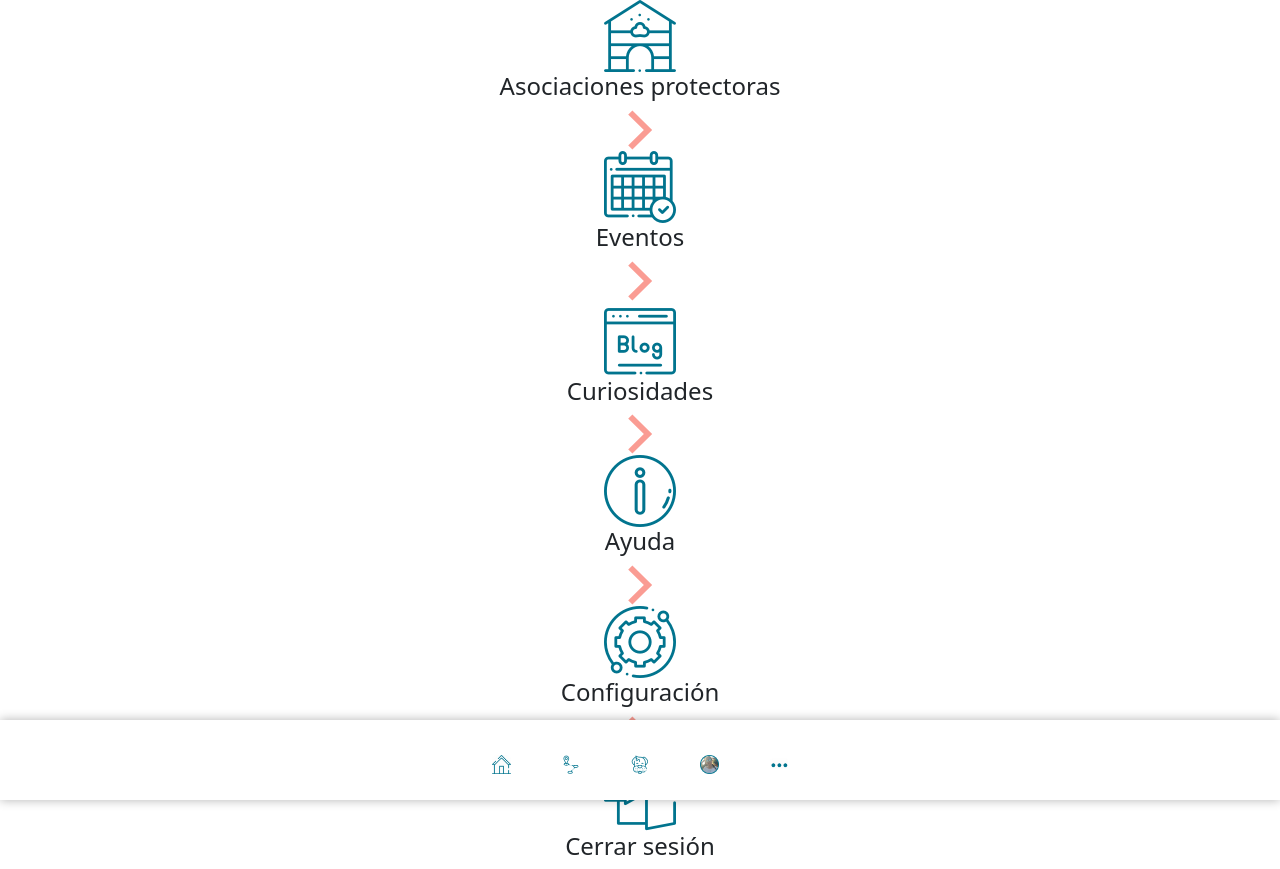
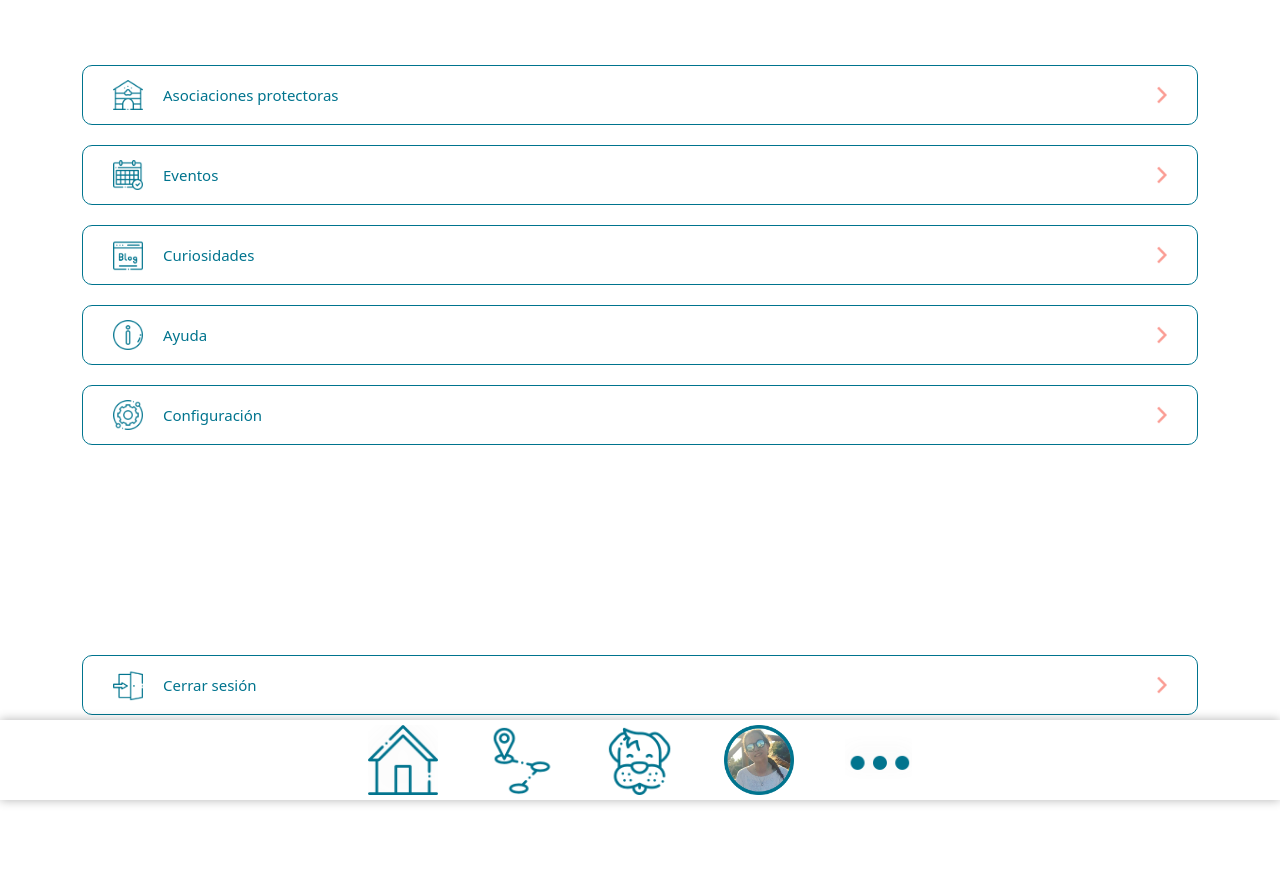
Before and after one commit to Doggenn/proyecto-final, a React (Vite) app: page /mas in a window 1280 px wide. Built offline with nearby package versions, Linux system fonts and the light colour scheme.

Commit message:
creado css component mas

```diff
--- a/src/App.jsx
+++ b/src/App.jsx
@@ -20,6 +20,7 @@ import OnBoardingFour from './assets/Components/OnBoarding/OnBoardingFour';
 import OnBoardingTwo from './assets/Components/OnBoarding/OnBoardingTwo';
 import OnBoardingThree from './assets/Components/OnBoarding/OnBoardingThree';
 import LoginAsociacion from './assets/Components/LoginAsociacion/LoginAsociacion';
+import Carrusel from './assets/Components/OnBoarding/Carrusel';
 
 function App() {
 
@@ -42,6 +43,7 @@ function App() {
           <Route path="/boardingthree" element={<OnBoardingThree />} />
           <Route path="/boardingfour" element={<OnBoardingFour />} />
           <Route path="/asociacion" element={<LoginAsociacion />} />
+          <Route path="/carrusel" element={<Carrusel />} />
         </Routes>
         <Menu></Menu>
       </Router>
--- a/src/assets/Components/LoginAsociacion/LoginAsociacion.jsx
+++ b/src/assets/Components/LoginAsociacion/LoginAsociacion.jsx
@@ -17,8 +17,8 @@ export default function LoginAsociacion() {
     console.log(asociaciones);
 
     return (
-        <div class="container">
-            <div class="row">
+        <div className="container">
+            <div className="row">
                 <div>
                     {asociaciones.map((aso, index) => (
                         <tr key={index}>
@@ -29,6 +29,6 @@ export default function LoginAsociacion() {
                     ))}
                 </div>
             </div>
-        </div >
+        </div>
     )
 }
--- /dev/null
+++ b/src/assets/Components/Mas/Mas.css
@@ -0,0 +1,34 @@
+.contenedor {
+    border: 1px solid #00748E;
+    margin: 10px 0px;
+    padding: 0 30px;
+    border-radius: 10px;
+    color: #00748E;
+}
+
+.contenedor-p {
+    width: 100%;
+    min-height: 100vh;
+}
+
+.contenedor-p-ul {
+    margin-top: 55px;
+}
+
+.c-h h4 {
+    padding: 10px;
+    font-size: 15px;
+    margin: 10px;
+}
+
+.c-h img {
+    width: 30px;
+}
+
+.i-arrow img {
+    width: 10px;
+}
+
+.contenedor-ul {
+    margin-top: 200px;
+}
--- a/src/assets/Components/Mas/Mas.jsx
+++ b/src/assets/Components/Mas/Mas.jsx
@@ -1,61 +1,66 @@
 import React from 'react'
 import { Link } from 'react-router-dom'
+import './Mas.css'
 
 export default function Mas() {
     return (
-        <div className='container'>
-            <div className='col-12'>
-                <Link to='/mas'></Link>
-                <div>
+        <div className='container contenedor-p contenedor-p-ul col-12 d-flex flex-column'>
+            <Link to='/mas'></Link>
+            <div className='contenedor col-12 d-flex justify-content-between'>
+                <div className='c-h d-flex align-items-center'>
                     <img src="public/images/Icons/icons-blue/protectora@3x.png" alt="" />
                     <h4>Asociaciones protectoras</h4>
                 </div>
-                <div>
+                <div className='i-arrow d-flex align-items-center'>
                     <img src="public/images/Icons/icons-pink/arrow@3x.png" alt="" />
                 </div>
             </div>
-            <div className='col-12'>
-                <div>
+            <div className='contenedor col-12 d-flex justify-content-between'>
+                <div className='c-h d-flex align-items-center'>
                     <img src="public/images/Icons/icons-blue/eventos@3x.png" alt="" />
                     <h4>Eventos</h4>
                 </div>
-                <div>
+                <div className='i-arrow d-flex align-items-center'>
                     <img src="public/images/Icons/icons-pink/arrow@3x.png" alt="" />
                 </div>
             </div>
 
-            <div>
-                <div>
+            <div className='contenedor col-12 d-flex justify-content-between'>
+                <div className='c-h d-flex align-items-center'>
                     <img src="public/images/Icons/icons-blue/blogCopy@3x.png" alt="" />
                     <h4>Curiosidades</h4>
                 </div>
-                <div>
+                <div className='i-arrow d-flex align-items-center'>
                     <img src="public/images/Icons/icons-pink/arrow@3x.png" alt="" />
                 </div>
             </div>
-            <div>
-                <div>
+            <div className='contenedor col-12 d-flex justify-content-between'>
+                <div className='c-h d-flex align-items-center'>
                     <img src="public/images/Icons/icons-blue/ayuda@3x.png" alt="" />
                     <h4>Ayuda</h4>
                 </div>
-                <div>
+                <div className='i-arrow d-flex align-items-center'>
                     <img src="public/images/Icons/icons-pink/arrow@3x.png" alt="" />
                 </div>
             </div>
-            <div>
-                <div>
+            <div className='contenedor col-12 d-flex justify-content-between'>
+                <div className='c-h d-flex align-items-center'>
                     <img src="public/images/Icons/icons-blue/configuay@3x.png" alt="" />
                     <h4>Configuración</h4>
                 </div>
-                <div>
+                <div className='i-arrow d-flex align-items-center'>
                     <img src="public/images/Icons/icons-pink/arrow@3x.png" alt="" />
                 </div>
             </div>
-            <div>
-                <div>
+            <div className='contenedor contenedor-ul col-12 d-flex justify-content-between'>
+                <div className='c-h d-flex align-items-center'>
                     <img src="public/images/Icons/icons-blue/salir@3x.png" alt="" />
                     <h4>Cerrar sesión</h4>
                 </div>
+                <div className='i-arrow d-flex align-items-center'>
+                    <img src="public/images/Icons/icons-pink/arrow@3x.png" alt="" />
+                </div>
+
             </div>
         </div>
     )
--- /dev/null
+++ b/src/assets/Components/OnBoarding/Carrusel.jsx
@@ -0,0 +1,35 @@
+import React from 'react'
+import OnBoardingOne from './OnBoardingOne'
+import OnBoardingTwo from './OnBoardingTwo'
+import OnBoardingThree from './OnBoardingThree'
+
+export default function Carrusel() {
+    return (
+        <div id="carouselExampleIndicators" className="carousel slide">
+            <div className="carousel-indicators">
+                <button type="button" data-bs-target="#carouselExampleIndicators" data-bs-slide-to="0" className="active" aria-current="true" aria-label="Slide 1"></button>
+                <button type="button" data-bs-target="#carouselExampleIndicators" data-bs-slide-to="1" aria-label="Slide 2"></button>
+                <button type="button" data-bs-target="#carouselExampleIndicators" data-bs-slide-to="2" aria-label="Slide 3"></button>
+            </div>
+            <div className="carousel-inner">
+                <div className="carousel-item active">
+                    <OnBoardingOne></OnBoardingOne>
+                </div>
+                <div className="carousel-item">
+                    <OnBoardingTwo />
+                </div>
+                <div className="carousel-item">
+                    <OnBoardingThree />
+                </div>
+            </div>
+            <button className="carousel-control-prev" type="button" data-bs-target="#carouselExampleIndicators" data-bs-slide="prev">
+                <span className="carousel-control-prev-icon" aria-hidden="true"></span>
+                <span className="visually-hidden">Previous</span>
+            </button>
+            <button className="carousel-control-next" type="button" data-bs-target="#carouselExampleIndicators" data-bs-slide="next">
+                <span className="carousel-control-next-icon" aria-hidden="true"></span>
+                <span className="visually-hidden">Next</span>
+            </button>
+        </div>
+    )
+}
--- a/src/assets/Pages/Menu/Menu.css
+++ b/src/assets/Pages/Menu/Menu.css
@@ -6,7 +6,6 @@
     background-color: rgb(255, 255, 255);
     color: #00748E;
     padding: 5px;
-    display: flex;
     justify-content: center;
     box-shadow: 0px 0px 10px rgba(0, 0, 0, 0.3);
     z-index: 5000;
--- a/src/assets/Pages/Menu/Menu.jsx
+++ b/src/assets/Pages/Menu/Menu.jsx
@@ -12,7 +12,7 @@ export default function Menu() {
                     <Link className='estiloNav' to="/Home"><img className='menuImg' src="./images/Icons/icons-blue/mapa@3x.png" alt="mapa" /></Link>
                     <Link className='estiloNav' to="/Home"><img className='menuImg' src="./images/Icons/icons-blue/mascota@3x.png" alt="mascotas" /></Link>
                     <Link className='estiloNav' to="/usuario"><img className='menuImg' src="./images/foto-perfil/fotodeperfil@3x.png" alt="perfil" /></Link>
-                    <Link className='estiloNav' to="/boarding"><img className='menuImg' src="./images/Icons/icons-blue/mS@3x.png" alt="mas" /></Link>
+                    <Link className='estiloNav' to="/mas"><img className='menuImg' src="./images/Icons/icons-blue/mS@3x.png" alt="mas" /></Link>
                 </nav>
             </div>
         </div>
```
Also changed, not shown: 1 other file (tests, documents, lock files or other folders).
